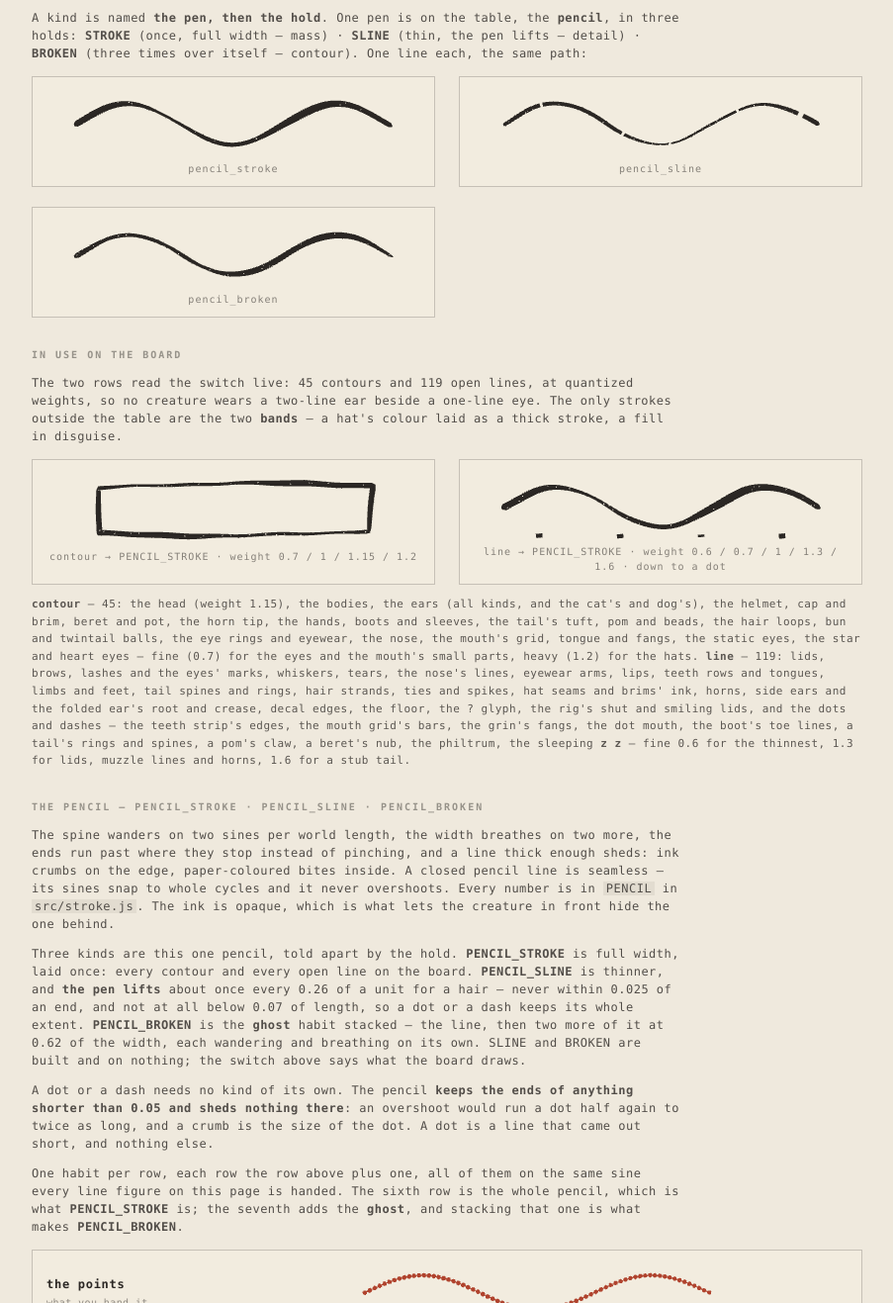
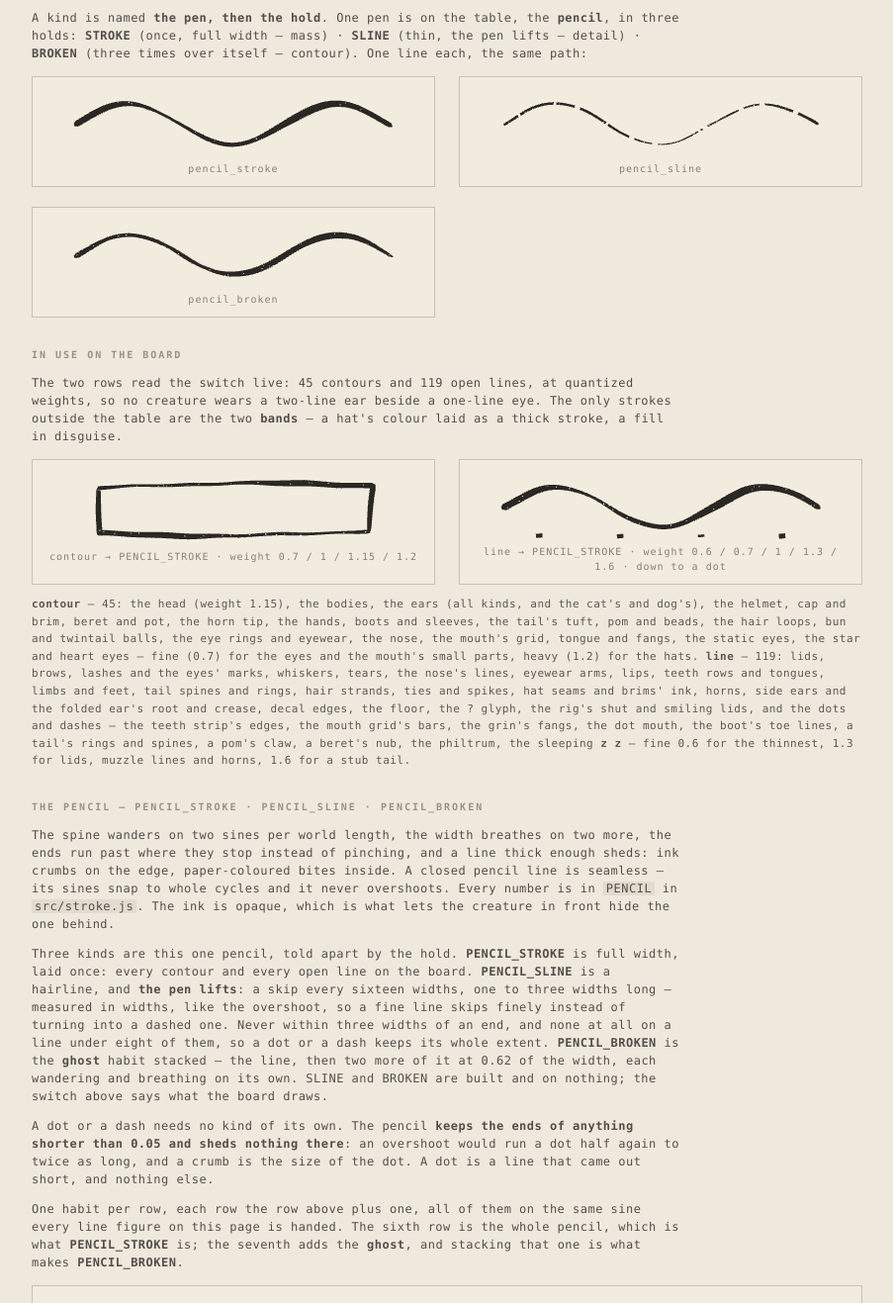
Before and after one commit to tomlim2/goofy-procedural-creatures, a website: page how.html in a window 1280 px wide. Shown: the part 582-1899 px from the top of the page at 99% size, without its empty margins (188-1091 px from the left). Drawn offline with nearby package versions, Linux system fonts and the light colour scheme.

Commit message:
fix(drawing): the lift is measured in widths, so SLINE is a hairline that skips, not a dashed line
The gaps were world lengths, so thinning the line turned its skips into
dashes — the gap stayed put while the line shrank under it. The pencil
already measures its overshoot in widths; the lift joins it there, in
PENCIL with the pen's other numbers: a skip every 16 widths, 1.2~3
widths long, none within 3 of an end or on a line under 8 of them. A
hold asks for it (lift: true) and the pencil knows how.

SLINE is 0.008 → 0.005, a hairline: 2.3 px at the page's scale, a skip
every 36 px, each 3 to 7 px. It reads as a fine line that comes up now
and then, which is what a detail line is. drawdiff 0/0, census 0.

```diff
--- a/how.html
+++ b/how.html
@@ -82,8 +82,10 @@ instead of pinching, and a line thick enough sheds: ink crumbs on the edge, pape
 line is seamless — its sines snap to whole cycles and it never overshoots. Every number is in <code>PENCIL</code> in
 <code>src/stroke.js</code>. The ink is opaque, which is what lets the creature in front hide the one behind.</p>
 <p>Three kinds are this one pencil, told apart by the hold. <b>PENCIL_STROKE</b> is full width, laid once: every contour and
-every open line on the board. <b>PENCIL_SLINE</b> is thinner, and <b>the pen lifts</b> about once every 0.26 of a unit for a hair
-— never within 0.025 of an end, and not at all below 0.07 of length, so a dot or a dash keeps its whole extent.
+every open line on the board. <b>PENCIL_SLINE</b> is a hairline, and <b>the pen lifts</b>: a skip every sixteen
+widths, one to three widths long — measured in widths, like the overshoot, so a fine line skips finely instead of turning into a
+dashed one. Never within three widths of an end, and none at all on a line under eight of them, so a dot or a dash keeps its whole
+extent.
 <b>PENCIL_BROKEN</b> is the <b>ghost</b> habit stacked — the line, then two more of it at 0.62 of the width, each wandering and
 breathing on its own. SLINE and BROKEN are built and on nothing; the switch above says what the board draws.</p>
 <p>A dot or a dash needs no kind of its own. The pencil <b>keeps the ends of anything shorter than 0.05 and sheds nothing there</b>:
--- a/src/medium/outlines.js
+++ b/src/medium/outlines.js
@@ -10,9 +10,9 @@
 export const GOOFY_OUTLINES = {
   // The pencil's stroke — full width, laid once. Mass: what every line on the board is
   PENCIL_STROKE: { pen: "pencil", width: 0.012, passes: 1 },
-  // The pencil's sline — held light: thin, laid once, and **the pen lifts** now and then, leaving the line open (lift, in pencil()).
-  // Detail. A line shorter than lift.min never breaks, so a dot or a dash keeps its whole extent
-  PENCIL_SLINE: { pen: "pencil", width: 0.008, passes: 1, lift: { per: 0.26, gap: [0.006, 0.016], min: 0.07, edge: 0.025 } },
+  // The pencil's sline — held light: a hairline, laid once, and **the pen lifts** now and then, leaving it open for a width or two
+  // (PENCIL.lift). Detail. A line too short to be a detail never breaks, so a dot or a dash keeps its whole extent
+  PENCIL_SLINE: { pen: "pencil", width: 0.005, passes: 1, lift: true },
   // The pencil's broken — the **ghost** habit stacked: the line, then two more of it at PENCIL.ghost of the width, each wandering
   // and breathing on its own, so it comes out doubled and offset the way a hand going round twice leaves it. Contour. Built, and
   // on nothing yet (BOARD_LINES, below)
--- a/src/stroke.js
+++ b/src/stroke.js
@@ -109,6 +109,10 @@ export const PENCIL = {
   stub: 0.05,                          // a line this short keeps its ends and sheds nothing — the overshoot would run it half again
                                        // to twice as long, and a crumb or a bite is the size of the whole mark. Every dot and dash is one
   tip: 0.35,                           // the width left at the very end of an overshoot — a blunt lift, never a needle
+  // **the lift** — the pen comes up. In **widths**, the way the overshoot is: a skip is a couple of line-widths long and they fall
+  // some sixteen apart, so they scale with the line instead of turning a hairline into a dashed one. min: the shortest line that
+  // lifts at all; edge: how close to an end a skip may fall. A hold asks for it (medium/outlines.js: SLINE), the pencil knows how
+  lift: { per: 16, gap: [1.2, 3], min: 8, edge: 3 },
   ghost: 0.62,                         // **the ghost** — a pass after the first is laid at this share of the width: the same line
                                        // again, thinner, wandering and breathing on its own. Lay enough of them and the line comes
                                        // out doubled and offset, which is the BROKEN hold (medium/outlines.js)
@@ -309,15 +313,17 @@ export class Sketch {
       const p2 = r(7) * TAU;
       const breathe = A.breathe ? P.breathe.map(([amp, om], k) => [amp, snap(om), r(8 + k) * TAU]) : [];
       const wander = A.wander ? P.wander * this.wobble : 0;
-      // The pen lifts — SLINE's gaps (the numbers belong to the kind, medium/outlines.js, not to the pencil). About one lift every
-      // `per` world units, `gap` of them long, never within `edge` of either end and none at all on a line shorter than `min`: a dot
-      // or a dash keeps its whole extent, and only a line long enough to be a detail breaks. A closed loop has no ends to spare
-      const gapAt = lift && L >= lift.min ? (at) => {
-        const cell = Math.floor(at / lift.per);
-        const g = jr(20 + cell * 2, lift.gap);
-        const from = cell * lift.per + r(21 + cell * 2) * (lift.per - g);
+      // The pen lifts (PENCIL.lift, in widths). One skip every `per` widths, `gap` widths long, never within `edge` widths of
+      // either end and none at all on a line shorter than `min` of them: a dot or a dash keeps its whole extent, and only a line
+      // long enough to be a detail breaks. A closed loop has no ends to spare
+      const F = P.lift;
+      const per = F.per * w, edge = F.edge * w;
+      const gapAt = lift && L >= F.min * w ? (at) => {
+        const cell = Math.floor(at / per);
+        const g = jr(20 + cell * 2, F.gap) * w;
+        const from = cell * per + r(21 + cell * 2) * (per - g);
         if (at <= from || at >= from + g) return false;
-        return closed || (from > lift.edge && from + g < L - lift.edge);
+        return closed || (from > edge && from + g < L - edge);
       } : null;
 
       // Per-point normals (cyclic on a loop), shared by the quads on either side
```
Also changed, not shown: guidelines/drawing.md (+1 -1 lines).
